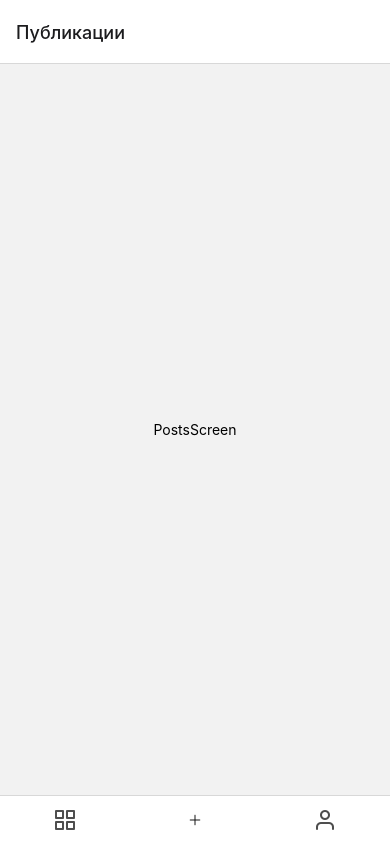
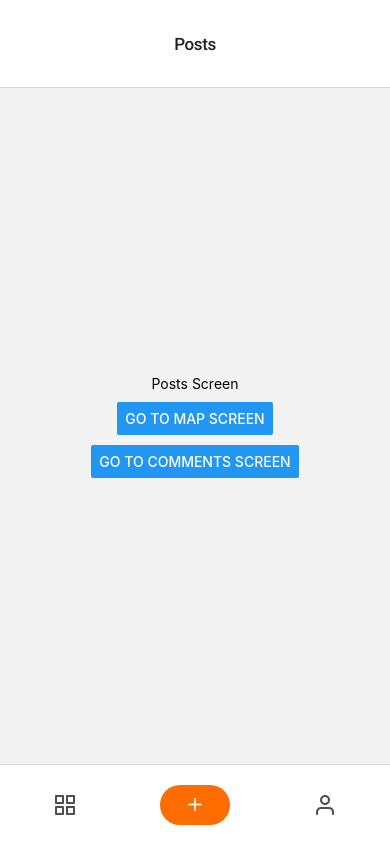
Before and after one commit to korolenkooleksii/goit-react-native-hw, a React Native app: screen /Posts in a window 390 px wide. Built offline with nearby package versions, Linux system fonts and the light colour scheme.

Commit message:
add remove

```diff
--- a/Screens/mainScreen/CreatePostsScreen.jsx
+++ b/Screens/mainScreen/CreatePostScreen.jsx
@@ -10,6 +10,9 @@ import {
   Button,
 } from "react-native";
 import { Camera, CameraType } from "expo-camera";
+// import icons
+import { AntDesign } from "@expo/vector-icons";
+import { Feather } from "@expo/vector-icons";
 
 const initialState = {
   photo: null,
@@ -17,7 +20,7 @@ const initialState = {
   geo: "",
 };
 
-const CreatePostsScreen = () => {
+const CreatePostScreen = () => {
   const [post, setPost] = useState(initialState);
   const [camera, setCamera] = useState(null);
   const [type, setType] = useState(CameraType.back);
@@ -126,12 +129,18 @@ const CreatePostsScreen = () => {
           />
           <TextInput
             style={{ ...styles.text, ...styles.name, ...styles.geo }}
-            placeholder="Местность"
+            placeholder="Местность..."
             placeholderTextColor="#BDBDBD"
             value={post.geo}
             onChangeText={(value) => handleGeo(value)}
             // onFocus={() => }
             // onEndEditing={()=>}
+          />
+          <Feather
+            name="map-pin"
+            size={24}
+            color="#BDBDBD"
+            style={styles.mapPin}
           />
         </View>
         <TouchableOpacity
@@ -141,6 +150,9 @@ const CreatePostsScreen = () => {
         >
           <Text style={{ ...styles.text }}>Опубликовать</Text>
         </TouchableOpacity>
+        <View style={styles.remove}>
+          <AntDesign name="delete" size={24} color="#BDBDBD" />
+        </View>
       </View>
     </View>
   );
@@ -217,6 +229,14 @@ const styles = StyleSheet.create({
     borderBottomWidth: 1,
     color: "#212121",
   },
+  geo: {
+paddingLeft: 30,
+  },
+  mapPin: {
+    position: "absolute",
+    left: 0,
+    bottom: 32,
+  },
   btn: {
     backgroundColor: "#F6F6F6",
     borderRadius: 100,
@@ -225,6 +245,17 @@ const styles = StyleSheet.create({
     padding: 16,
   },
   textBtn: {},
+  remove: {
+    justifyContent: "center",
+    alignItems: "center",
+    alignSelf: "center",
+    width: 70,
+    height: 40,
+    borderRadius: 20,
+    backgroundColor: "#F6F6F6",
+    marginTop: "auto",
+    marginBottom: 30,
+  },
 });
 
-export default CreatePostsScreen;
+export default CreatePostScreen;
--- /dev/null
+++ b/Screens/mainScreen/Home.jsx
@@ -0,0 +1,38 @@
+import React from "react";
+import { createStackNavigator } from "@react-navigation/stack";
+
+import PostsScreen from "../nestedScreens/PostsScreen";
+import MapScreen from "../nestedScreens/MapScreen";
+import CommentsScreen from "../nestedScreens/CommentsScreen";
+
+const NestedScreen = createStackNavigator();
+
+const Home = () => {
+  return (
+    <NestedScreen.Navigator
+      screenOptions={{
+        headerStyle: {
+          height: 88,
+        },
+        headerTitleStyle: {
+          fontFamily: "Roboto-Medium",
+          fontSize: 17,
+          lineHeight: 22,
+          letterSpacing: -0.408,
+          color: "#212121",
+        },
+        headerTitleAlign: "center",
+      }}
+    >
+      <NestedScreen.Screen
+        name="Posts"
+        component={PostsScreen}
+
+      />
+      <NestedScreen.Screen name="Map" component={MapScreen} />
+      <NestedScreen.Screen name="Comments" component={CommentsScreen} />
+    </NestedScreen.Navigator>
+  );
+};
+
+export default Home;
--- /dev/null
+++ b/Screens/nestedScreens/CommentsScreen.jsx
@@ -0,0 +1,20 @@
+import React from "react";
+import { View, Text, StyleSheet } from "react-native";
+
+const CommentsScreen = () => {
+  return (
+    <View style={styles.container}>
+      <Text>Comments Screen</Text>
+    </View>
+  );
+};
+
+const styles = StyleSheet.create({
+  container: {
+    flex: 1,
+    justifyContent: "center",
+    alignItems: "center",
+  },
+});
+
+export default CommentsScreen;
--- a/Screens/mainScreen/PostsScreen.jsx
+++ b/Screens/nestedScreens/MapScreen.jsx
@@ -1,10 +1,10 @@
 import React from "react";
 import { View, Text, StyleSheet } from "react-native";
 
-const PostsScreen = () => {
+const MapScreen = () => {
   return (
     <View style={styles.container}>
-      <Text>PostsScreen</Text>
+      <Text>Map Screen</Text>
     </View>
   );
 };
@@ -17,4 +17,4 @@ const styles = StyleSheet.create({
   },
 });
 
-export default PostsScreen;
+export default MapScreen;
--- /dev/null
+++ b/Screens/nestedScreens/PostsScreen.jsx
@@ -0,0 +1,29 @@
+import React from "react";
+import { View, Text, StyleSheet, Button } from "react-native";
+
+const PostsScreen = ({ navigation }) => {
+  return (
+    <View style={styles.container}>
+      <Text>Posts Screen</Text>
+      <Button
+        title="go to Map Screen"
+        onPress={() => navigation.navigate("Map")}
+      />
+      <Button
+        title="go to Comments Screen"
+        onPress={() => navigation.navigate("Comments")}
+      />
+    </View>
+  );
+};
+
+const styles = StyleSheet.create({
+  container: {
+    flex: 1,
+    justifyContent: "center",
+    alignItems: "center",
+    gap: 10,
+  },
+});
+
+export default PostsScreen;
--- a/router.jsx
+++ b/router.jsx
@@ -1,20 +1,20 @@
-import React from "react";
+import React, { useState } from "react";
 
 import { createStackNavigator } from "@react-navigation/stack";
 import { createBottomTabNavigator } from "@react-navigation/bottom-tabs";
 
 import RegisterScreen from "./screens/auth/RegisterScreen";
 import LoginScreen from "./screens/auth/LoginScreen";
-import PostsScreen from "./screens/mainScreen/PostsScreen";
+import Home from "./screens/mainScreen/Home";
 import ProfileScreen from "./screens/mainScreen/ProfileScreen";
-import CreatePostsScreen from "./screens/mainScreen/CreatePostsScreen";
+import CreatePostScreen from "./screens/mainScreen/CreatePostScreen";
 
 const AuthStack = createStackNavigator();
 const MainTab = createBottomTabNavigator();
 
 //icons import
 import { Feather } from "@expo/vector-icons";
-
+import { View, StyleSheet } from "react-native";
 
 const useRoute = (isAuth) => {
   if (!isAuth) {
@@ -34,24 +34,49 @@ const useRoute = (isAuth) => {
     );
   }
   return (
-    <MainTab.Navigator screenOptions={{ tabBarShowLabel: false }}>
+    <MainTab.Navigator
+      screenOptions={{
+        tabBarShowLabel: false,
+        tabBarStyle: {
+          height: 80,
+        },
+        headerStyle: {
+          height: 88,
+        },
+        headerTitleStyle: {
+          fontFamily: "Roboto-Medium",
+          fontSize: 17,
+          lineHeight: 22,
+          letterSpacing: -0.408,
+          color: "#212121",
+        },
+        headerTitleAlign: "center",
+      }}
+    >
       <MainTab.Screen
         options={{
           tabBarIcon: ({ focused, size, color }) => (
             <Feather name="grid" size={24} color="rgba(33, 33, 33, 0.8)" />
           ),
+          headerShown: false,
         }}
-        name="Публикации"
-        component={PostsScreen}
+        name="Home"
+        component={Home}
       />
+
       <MainTab.Screen
         options={{
           tabBarIcon: ({ focused, size, color }) => (
-            <Feather name="plus" size={16} color="rgba(33, 33, 33, 0.8)" />
+            <View style={styles.createBtn}>
+              <Feather name="plus" size={20} color="#FFFFFF" />
+            </View>
           ),
+          tabBarStyle: {
+            display: 'none',
+          }
         }}
-        name="Создание публикации"
-        component={CreatePostsScreen}
+        name="Create Post"
+        component={CreatePostScreen}
       />
       <MainTab.Screen
         options={{
@@ -66,4 +91,15 @@ const useRoute = (isAuth) => {
   );
 };
 
+const styles = StyleSheet.create({
+  createBtn: {
+    justifyContent: "center",
+    alignItems: "center",
+    width: 70,
+    height: 40,
+    borderRadius: 20,
+    backgroundColor: "#FF6C00",
+  },
+});
+
 export default useRoute;
```
